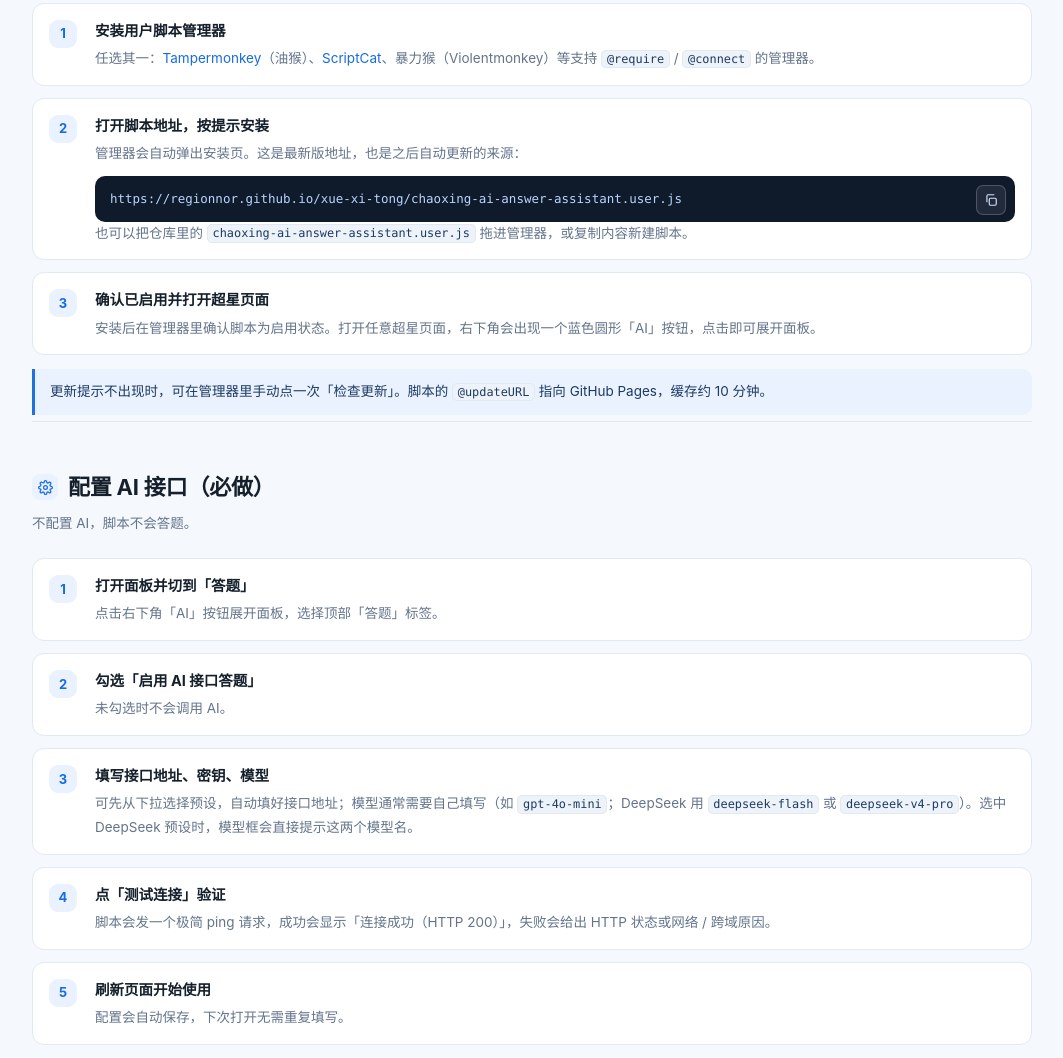
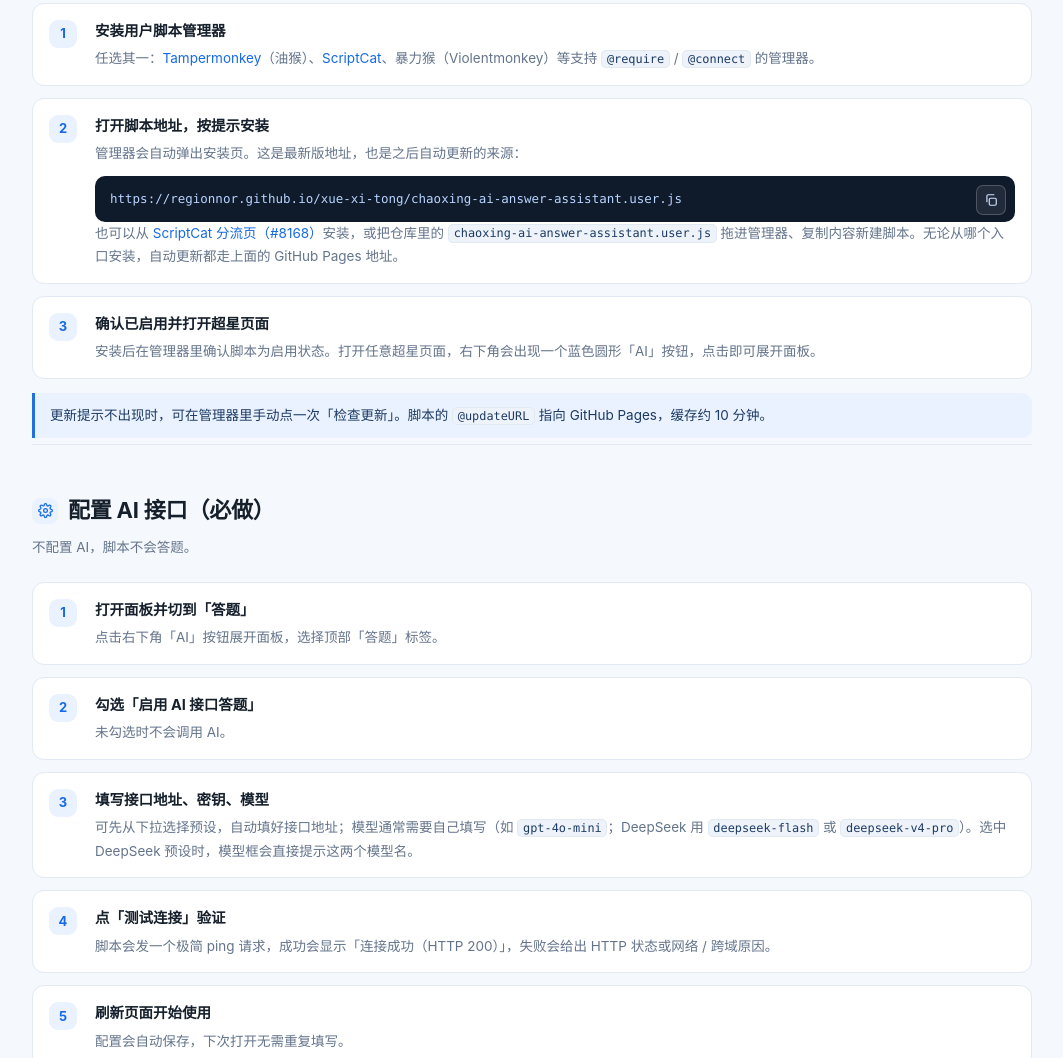
Before and after one commit to Regionnor/xue-xi-tong, a plain HTML site: page index.html in a window 1280 px wide. Shown: the part 1733-2791 px from the top of the page, without its empty margins (108-1171 px from the left). Drawn offline with Linux system fonts and the light colour scheme.

Commit message:
docs: 文档新增 ScriptCat 分流页地址（#8168）

```diff
--- a/index.html
+++ b/index.html
@@ -358,7 +358,7 @@
               <svg viewBox="0 0 24 24" fill="none" stroke="currentColor" stroke-width="2" stroke-linecap="round" stroke-linejoin="round"><rect x="9" y="9" width="12" height="12" rx="2"/><path d="M5 15V5a2 2 0 0 1 2-2h10"/></svg>
             </button>
           </div>
-          <p>也可以把仓库里的 <code>chaoxing-ai-answer-assistant.user.js</code> 拖进管理器，或复制内容新建脚本。</p>
+          <p>也可以从 <a href="https://scriptcat.org/zh-CN/script-show-page/8168" target="_blank" rel="noopener">ScriptCat 分流页（#8168）</a>安装，或把仓库里的 <code>chaoxing-ai-answer-assistant.user.js</code> 拖进管理器、复制内容新建脚本。无论从哪个入口安装，自动更新都走上面的 GitHub Pages 地址。</p>
         </div>
       </div>
       <div class="step">
@@ -691,6 +691,7 @@
   <div class="links">
     <a href="https://github.com/Regionnor/xue-xi-tong" target="_blank" rel="noopener">GitHub 仓库</a>
     <a href="https://github.com/Regionnor/xue-xi-tong/blob/main/CHANGELOG.md" target="_blank" rel="noopener">更新日志</a>
+    <a href="https://scriptcat.org/zh-CN/script-show-page/8168" target="_blank" rel="noopener">ScriptCat 分流页</a>
     <a href="https://regionnor.github.io/xue-xi-tong/chaoxing-ai-answer-assistant.user.js">安装 / 更新地址</a>
   </div>
   <div>学习通AI答题小助手（Region改良款）· 当前版本 v1.43 · 文档更新 2026-11-22 · MIT License · 基于 ScriptCat #711 改良</div>
```
Also changed, not shown: 1 other file.
